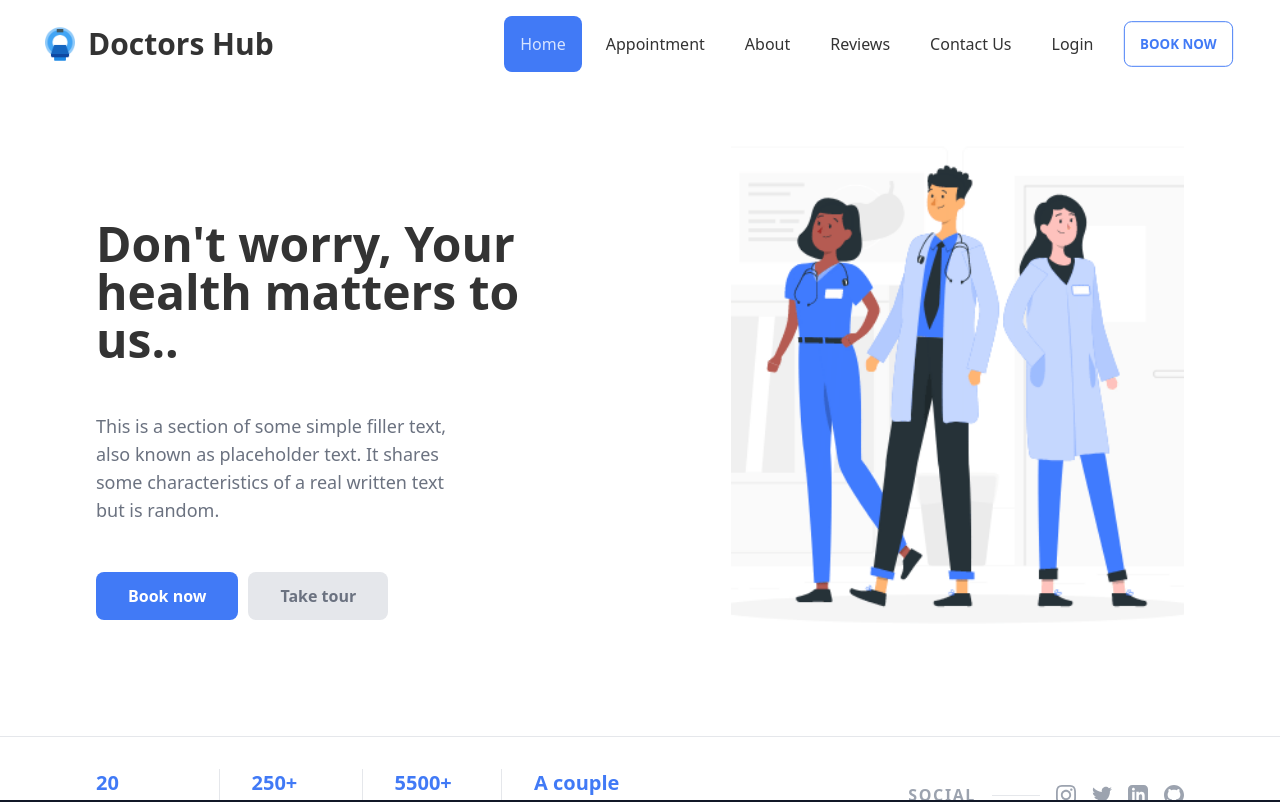
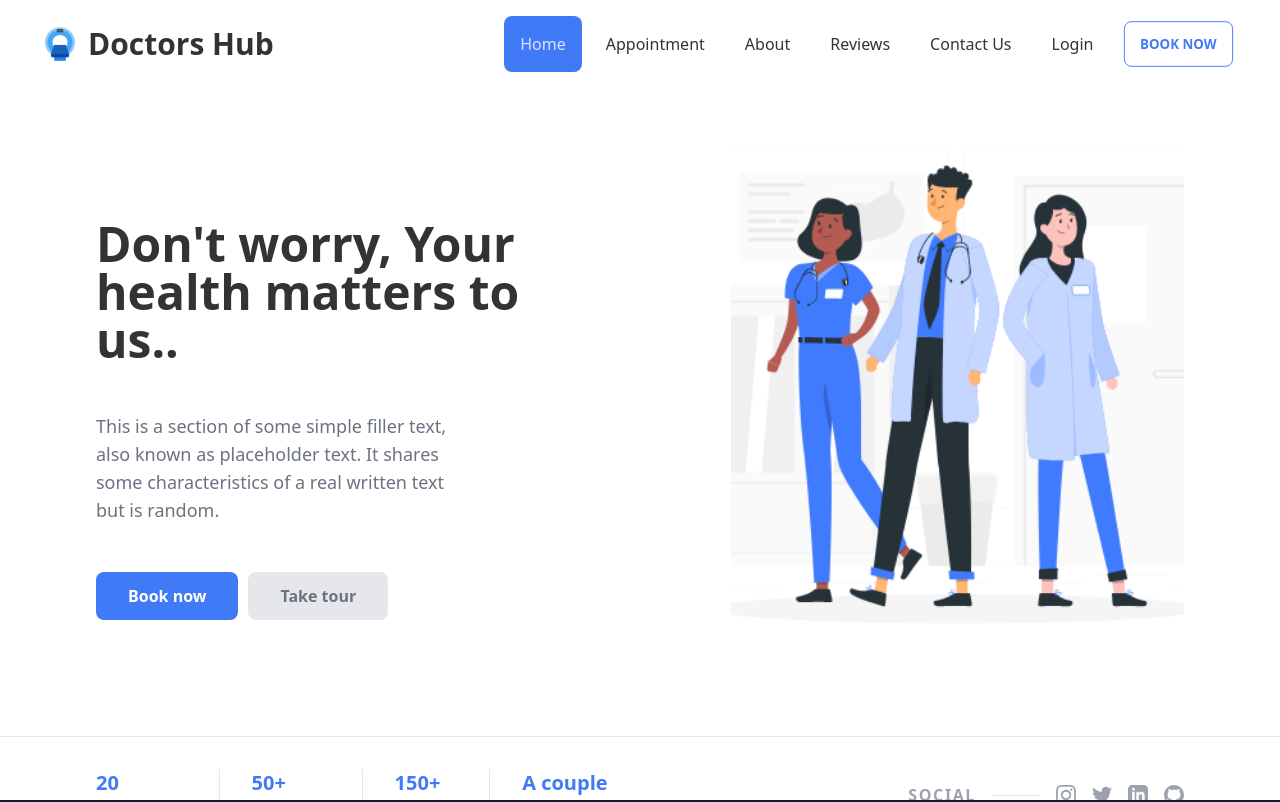
Before and after one commit to tareksabbir/doctors-portal-client, a React (Create React App) app: page / in a window 1280 px wide. Shown: the top 802 px of the page. Built offline with nearby package versions, Linux system fonts and the light colour scheme; the HTML template or start-up script is replaced by a standard one.

Commit message:
react counting add

```diff
--- a/package.json
+++ b/package.json
@@ -10,6 +10,7 @@
     "dotenv": "^10.0.0",
     "firebase": "^9.8.1",
     "react": "^18.1.0",
+    "react-countup": "^6.2.0",
     "react-dom": "^18.1.0",
     "react-hook-form": "^7.31.1",
     "react-router-dom": "^6.3.0",
--- a/src/Pages/Home/Banner.js
+++ b/src/Pages/Home/Banner.js
@@ -1,5 +1,6 @@
 import React from 'react';
 import doctor from '../../assets/images/Doctors (1).gif'
+import CountUp from 'react-countup';
 
 const Banner = () => {
     return (
@@ -26,18 +27,18 @@ const Banner = () => {
 
                 <div class="grid grid-cols-2 md:flex md:divide-x gap-4 -mx-6 md:-mx-8">
                     <div class="px-6 md:px-8">
-                        <span class="block text-primary text-lg md:text-xl font-bold text-center md:text-left">20</span>
+                        <span class="block text-primary text-lg md:text-xl font-bold text-center md:text-left"><CountUp end={20} duration={5} /></span>
                         <span class="block text-gray-800 text-sm md:text-base font-semibold text-center md:text-left">Hospitals</span>
                     </div>
 
                     <div class="px-6 md:px-8">
-                        <span class="block text-primary text-lg md:text-xl font-bold text-center md:text-left">250+</span>
+                        <span class="block text-primary text-lg md:text-xl font-bold text-center md:text-left"><CountUp end={50} duration={5} />+</span>
                         <span class="block text-gray-800 text-sm md:text-base font-semibold text-center md:text-left">Doctors</span>
                     </div>
 
                     <div class="px-6 md:px-8">
-                        <span class="block text-primary text-lg md:text-xl font-bold text-center md:text-left">5500+</span>
-                        <span class="block text-gray-800 text-sm md:text-base font-semibold text-center md:text-left">Patient</span>
+                        <span class="block text-primary text-lg md:text-xl font-bold text-center md:text-left"><CountUp end={150} duration={5} />+</span>
+                        <span class="block text-gray-800 text-sm md:text-base font-semibold text-center md:text-left">Stuffs</span>
                     </div>
 
                     <div class="px-6 md:px-8">
```
Also changed, not shown: 1 other file (tests, documents, lock files or other folders).
